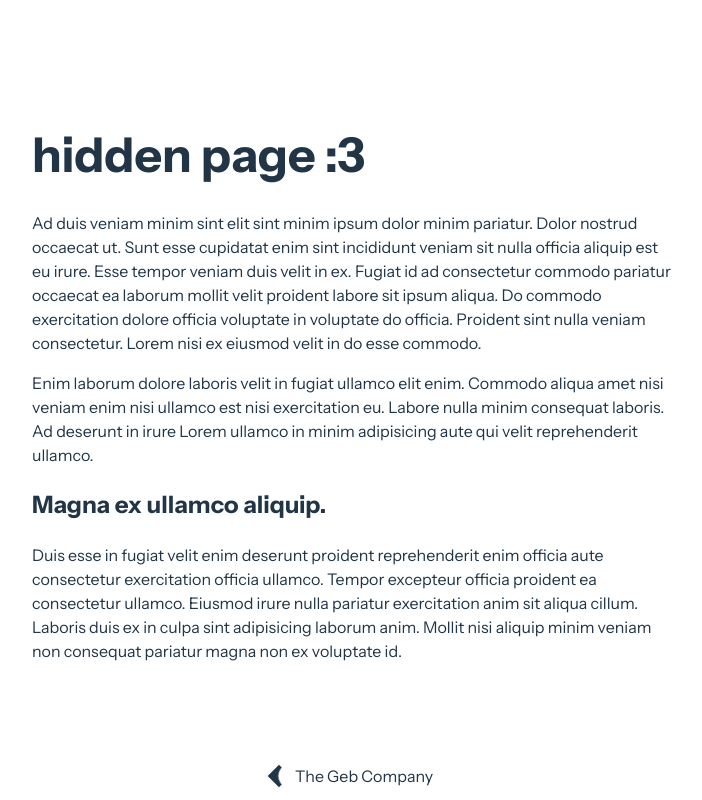
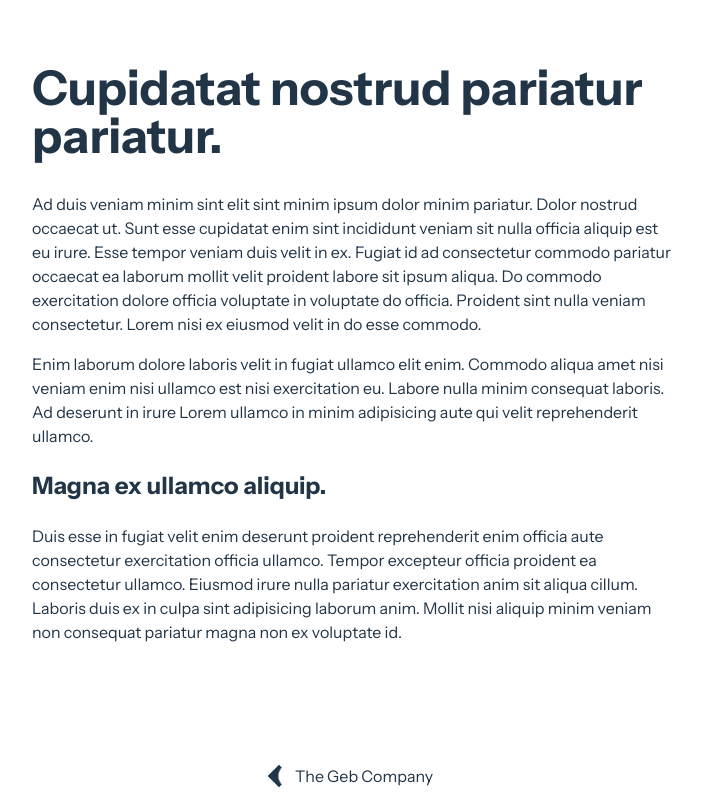
Before and after one commit to underscoregeb/geb-co-again, a React (Vite) app: page /profile in a window 1280 px wide. Shown: the whole page, without its empty margins (288-990 px from the left). Built offline with nearby package versions, Linux system fonts and the light colour scheme.

Commit message:
tweaks to fullscreen mode

```diff
--- a/src/App.css
+++ b/src/App.css
@@ -31,23 +31,25 @@ main {
   transform: translateY(-100%);
   /* Slide header up */
   opacity: 0;
+  position: absolute;
 }
 
+/* turn the bottom logo into a backwards navigation arrow */
+/* prerotate for a clean animation */
 .fullscreen-mode #bottomnav .icon-quarter {
   transform: rotate(-90deg);
 }
-
+/* use .in-view class to trigger animation */
 .fullscreen-mode #copyright.in-view .icon-quarter {
   transform: rotate(-135deg);
 }
-
+/* glow on hover */
 .fullscreen-mode #copyright:hover .icon-quarter {
   filter: drop-shadow(0 0 6px currentColor);
 
 }
 
-
-
+/* make standard pages slide in */
 .slide-in,
 .doc-content {
   opacity: 0;
@@ -61,6 +63,7 @@ main {
     transform: translateY(0);
   }
 }
+
 
 .doc-content {
   max-width: var(--content-width);
--- a/src/components/footer/footer.jsx
+++ b/src/components/footer/footer.jsx
@@ -20,7 +20,7 @@ function Footer() {
                 }
             });
         }, {
-            threshold: 0.5
+            threshold: 1
         });
 
         if (targetElement) {
--- a/src/pages/Profile.jsx
+++ b/src/pages/Profile.jsx
@@ -2,7 +2,7 @@ function Page() {
   return (
     <>
       <div className='doc-content'>
-        <h1>hidden page :3</h1>
+        <h1>Cupidatat nostrud pariatur pariatur.</h1>
         <p>
           Ad duis veniam minim sint elit sint minim ipsum dolor minim pariatur. Dolor nostrud occaecat ut. Sunt esse cupidatat enim sint incididunt veniam sit nulla officia aliquip est eu irure. Esse tempor veniam duis velit in ex. Fugiat id ad consectetur commodo pariatur occaecat ea laborum mollit velit proident labore sit ipsum aliqua. Do commodo exercitation dolore officia voluptate in voluptate do officia. Proident sint nulla veniam consectetur. Lorem nisi ex eiusmod velit in do esse commodo.
         </p>
```
